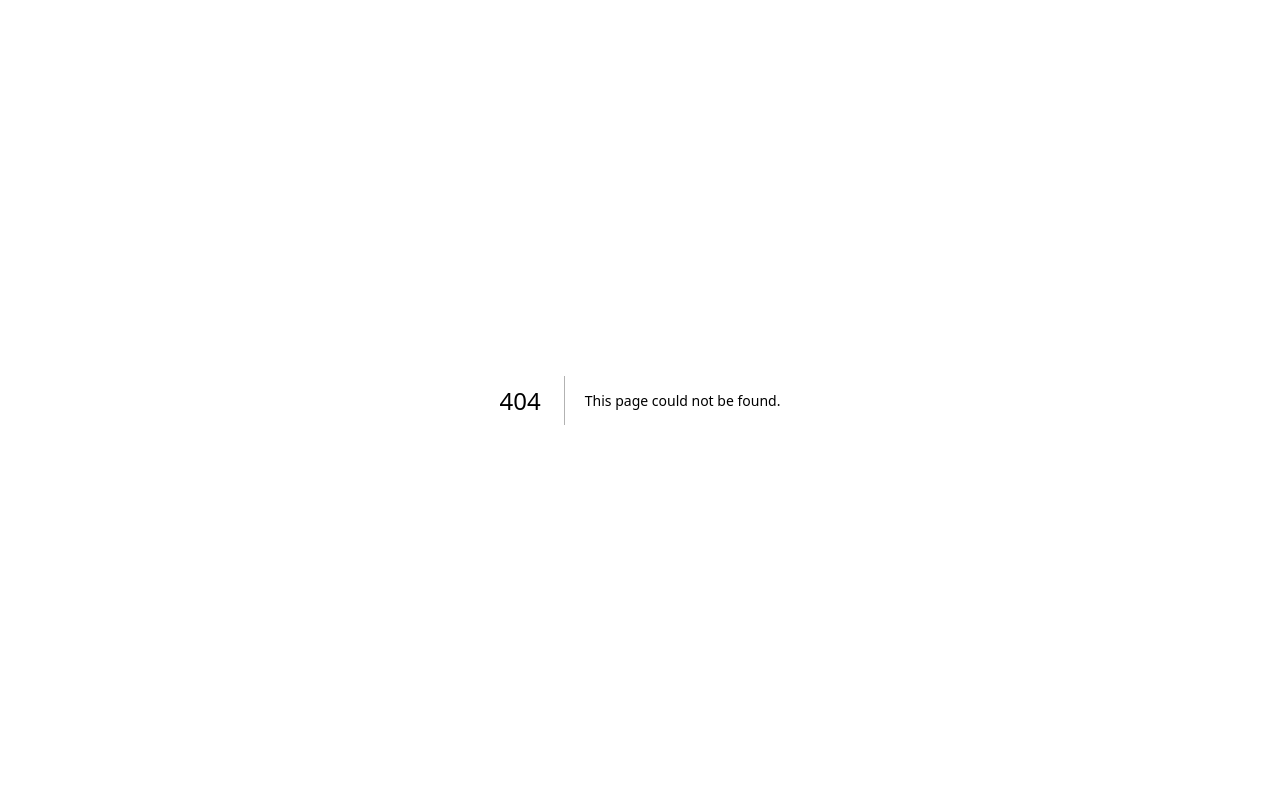
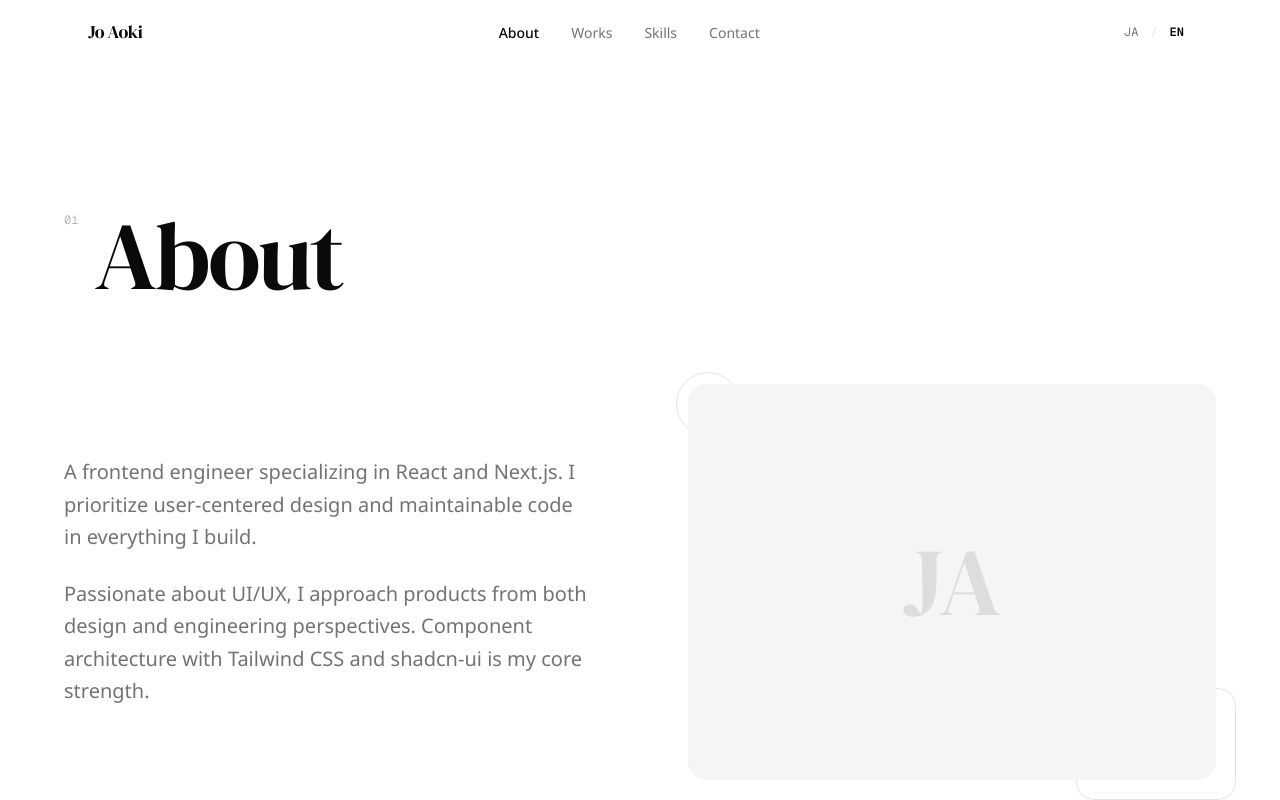
Before and after one commit to jj13jp/n16-shadcn, a Next.js app: page /en/about in a window 1280 px wide. Before the commit this address had no page. Shown: the top 800 px of the page. Built offline with nearby package versions, Linux system fonts and the light colour scheme.

Commit message:
feat: About/Works/Skills/Contact を独立ルートに分割

```diff
--- /dev/null
+++ b/src/app/[locale]/about/page.tsx
@@ -0,0 +1,9 @@
+import { AboutSection } from "@/components/sections/AboutSection"
+
+export default function AboutPage() {
+	return (
+		<main className="pt-16">
+			<AboutSection />
+		</main>
+	)
+}
--- /dev/null
+++ b/src/app/[locale]/contact/page.tsx
@@ -0,0 +1,9 @@
+import { ContactSection } from "@/components/sections/ContactSection"
+
+export default function ContactPage() {
+	return (
+		<main className="pt-16">
+			<ContactSection />
+		</main>
+	)
+}
--- /dev/null
+++ b/src/app/[locale]/skills/page.tsx
@@ -0,0 +1,9 @@
+import { SkillsSection } from "@/components/sections/SkillsSection"
+
+export default function SkillsPage() {
+	return (
+		<main className="pt-16">
+			<SkillsSection />
+		</main>
+	)
+}
--- /dev/null
+++ b/src/app/[locale]/works/page.tsx
@@ -0,0 +1,9 @@
+import { WorksSection } from "@/components/sections/WorksSection"
+
+export default function WorksPage() {
+	return (
+		<main className="pt-16">
+			<WorksSection />
+		</main>
+	)
+}
```
